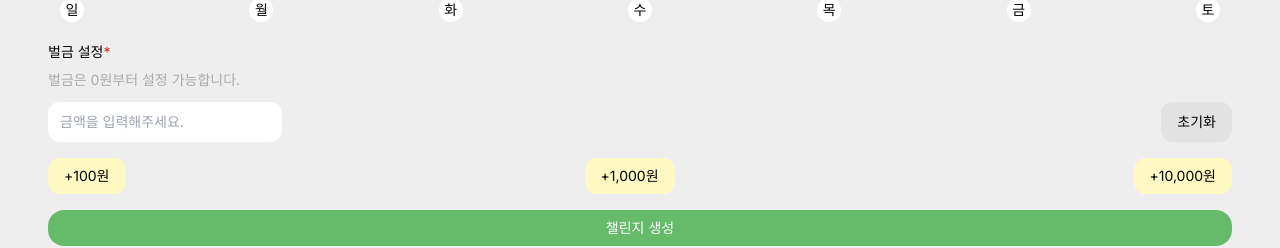
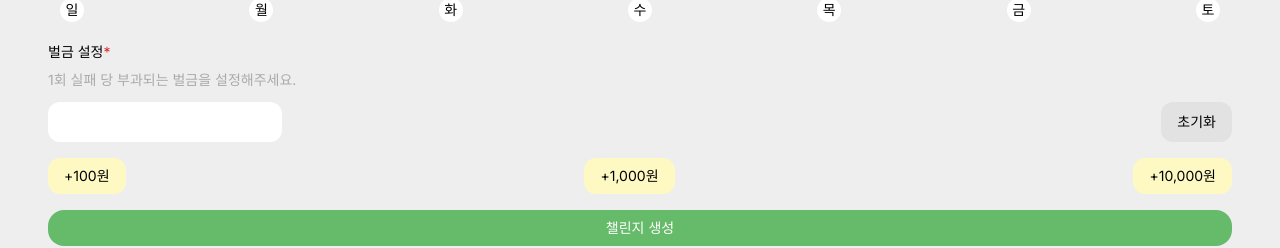
Before and after one commit to HabitPay/frontend, a Next.js app: page /challenges/create_challenge in a window 1280 px wide. Shown: the part 891-1139 px from the top of the page. Built offline with nearby package versions, Linux system fonts and the light colour scheme.

Commit message:
✨ feat: 벌금 증액 버튼 기능 구현 #27

```diff
--- a/src/app/challenges/create_challenge/page.tsx
+++ b/src/app/challenges/create_challenge/page.tsx
@@ -7,6 +7,7 @@ import { useForm, Controller } from "react-hook-form";
 import { toZonedTime } from "date-fns-tz";
 import { ko } from "date-fns/locale";
 import { addDays, addYears } from "date-fns";
+import { NumericFormat } from "react-number-format";
 import { DateRange } from "react-date-range";
 import "react-date-range/dist/styles.css"; // main css file
 import "react-date-range/dist/theme/default.css"; // theme css file
@@ -28,6 +29,8 @@ enum Days {
 
 const TIME_ZONE = "Asia/Seoul";
 
+const INCREASE_FEE = [100, 1000, 10000];
+
 interface IChallengeForm {
   title: string;
   description: string;
@@ -45,6 +48,7 @@ function Page() {
     setValue,
     setError,
     handleSubmit,
+    getValues,
     formState: { errors },
   } = useForm<IChallengeForm>({});
 
@@ -72,6 +76,14 @@ function Page() {
       newSelectedDays[index] = newSelectedDays[index] === 1 ? 0 : 1;
       return newSelectedDays;
     });
+  };
+
+  const onClickIncreasingFee = (amount: number) => {
+    const currentFeePerAbsence = parseInt(
+      control._formValues.feePerAbsence || "0",
+      10
+    );
+    setValue("feePerAbsence", currentFeePerAbsence + amount);
   };
 
   return (
@@ -167,26 +179,30 @@ function Page() {
             <div className="flex flex-col">
               <Label title="벌금 설정" isRequired />
               <div className="mt-2 mb-3 text-sm text-habit-gray">
-                벌금은 0원부터 설정 가능합니다.
+                1회 실패 당 부과되는 벌금을 설정해주세요.
               </div>
               <div className="flex flex-row justify-between mb-4">
-                <input
-                  type="text"
-                  placeholder="금액을 입력해주세요."
-                  className="h-10"
+                <Controller
+                  name="feePerAbsence"
+                  control={control}
+                  render={({ field: { ...rest } }) => (
+                    <NumericFormat thousandSeparator="," {...rest} />
+                  )}
                 />
                 <button className="h-10 px-4 py-2 bg-habit-lightgray rounded-xl text-sm">
                   초기화
                 </button>
               </div>
               <div className="flex items-center justify-between text-sm">
-                <div className="px-4 py-2 bg-yellow-100 rounded-xl">+100원</div>
-                <div className="px-4 py-2 bg-yellow-100 rounded-xl">
-                  +1,000원
-                </div>
-                <div className="px-4 py-2 bg-yellow-100 rounded-xl">
-                  +10,000원
-                </div>
+                {INCREASE_FEE.map((amount, index) => (
+                  <div
+                    key={index}
+                    className="px-4 py-2 bg-yellow-100 rounded-xl"
+                    onClick={() => onClickIncreasingFee(amount)}
+                  >
+                    +{new Intl.NumberFormat("ko-KR").format(amount)}원
+                  </div>
+                ))}
               </div>
             </div>
           </div>
```
